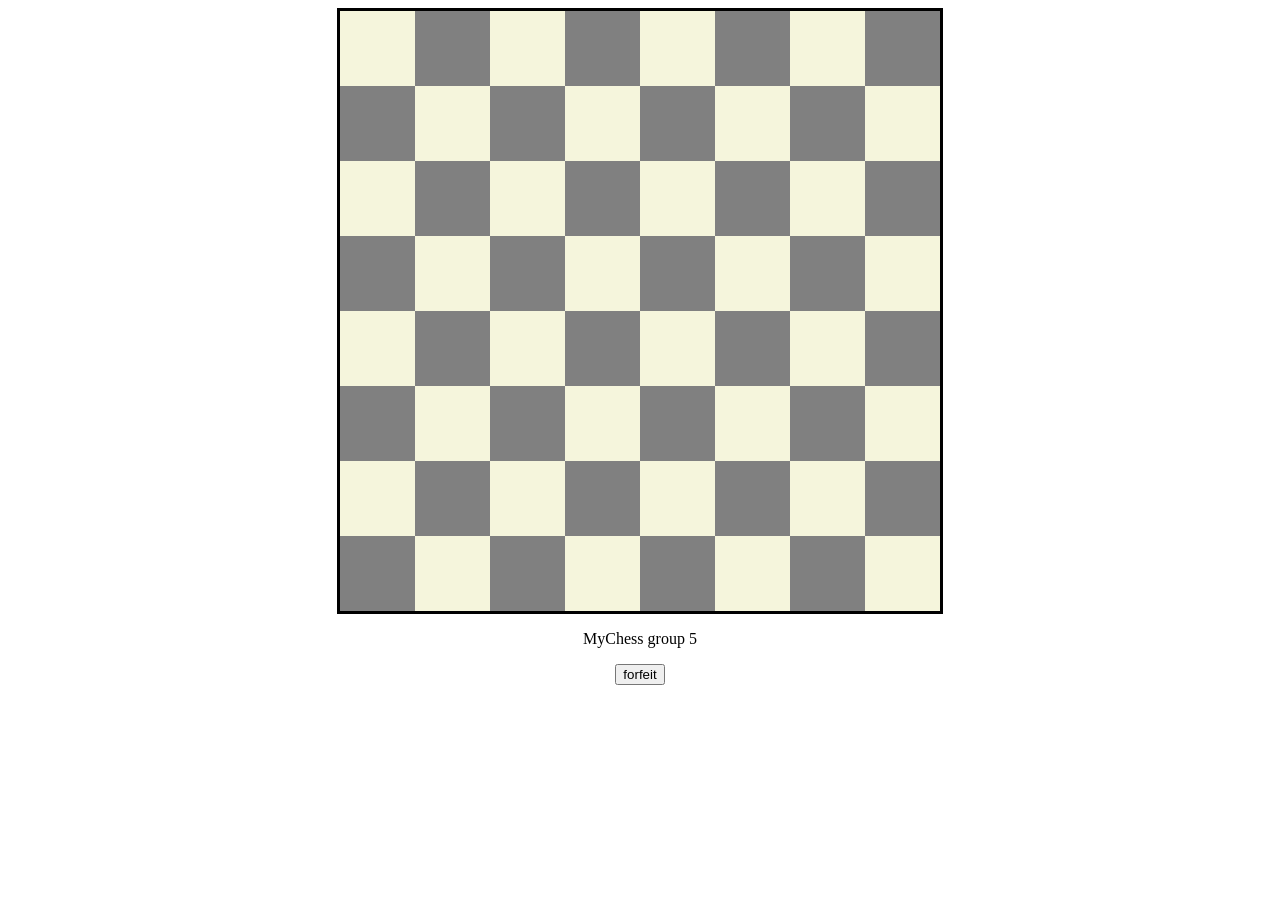
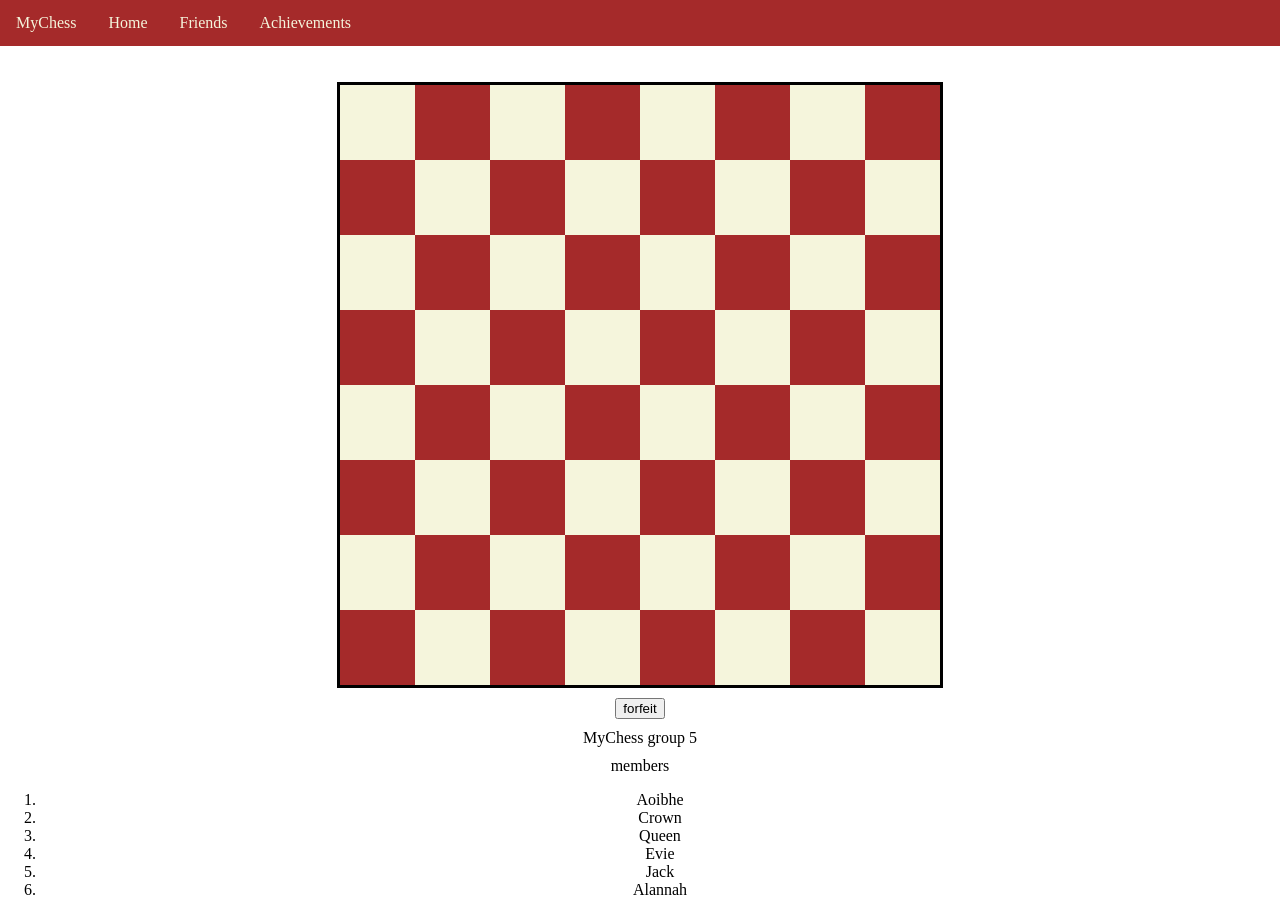
Before and after one commit to a-hegarty/CSC1046_Chess_Group_5, a plain HTML site: page MyChess/chess.html in a window 1280 px wide. Before the commit the page ends 800 px from the top, so only its background shows below. Drawn offline with Linux system fonts and the light colour scheme.

Commit message:
added sample ui to html and css files - AH

```diff
--- a/MyChess/chess.css
+++ b/MyChess/chess.css
@@ -1,10 +1,34 @@
-html,
-body {
-  text-align: center;
-}
-
 canvas {
     border: solid;
     margin: auto;
     display: block;
 }
+
+.chessboard {
+  color: black;
+}
+
+body {
+  margin: 0;
+  padding: 0;
+  text-align: center;
+}
+
+h2, p {
+  margin: 10px;
+}
+
+ul {
+  list-style-type: none;
+  margin: 0;
+  padding: 0;
+  background-color: brown;
+  display: flex;
+}
+
+ul li{
+  display: block;
+  color: beige;
+  padding: 14px 16px;
+  text-decoration: none;
+}
--- a/MyChess/chess.html
+++ b/MyChess/chess.html
@@ -4,14 +4,37 @@
     <link rel="Stylesheet" href="chess.css">
 </head>
 
+<header>
+    <ul id="header">
+        <li> MyChess </li>
+        <li> Home </li>
+        <li> Friends </li>
+        <li> Achievements </li>
+    </ul>
+</header>
+
 <body>
+    <br>
+    <br>
     <canvas height="600" width="600"></canvas>
     <!-- height and width attributs must be applied in the html element
      if they are applied in the css file the checkerboard gets stretched, which we dint want -->
 
     <p id="demo"></p>
-    <p>MyChess group 5</p>
 
     <button id="forfeit">forfeit</button>
     <script src="chess_Code.js"></script>
 </body>
+
+<footer>
+    <p>MyChess group 5</p>
+    <p>members</p>
+    <ol>
+        <li>Aoibhe</li>
+        <li>Crown</li>
+        <li>Queen</li>
+        <li>Evie</li>
+        <li>Jack</li>
+        <li>Alannah</li>
+    </ol>
+</footer>
--- a/MyChess/chess_Code.js
+++ b/MyChess/chess_Code.js
@@ -45,13 +45,17 @@ function checkerboard() {
                 WhiteSquare.draw(ctx);
             } else {
                 //ctx.fillStyle = "grey";
-                const BlackSquare = new Square_Button("grey");
+                const BlackSquare = new Square_Button("brown");
                 BlackSquare.set_Position(x, y);
                 BlackSquare.set_Size(square_Size, square_Size);
                 BlackSquare.draw(ctx);
             }
         }
     }
+}
+
+function chessboard(){
+    document.createElement("div").className = "chessboard";
 }
 
 //function gets the coordinates of the mouse cursor on the canvas element
@@ -152,6 +156,7 @@ class Pieces {
 function init(){
     checkerboard();
     forfeit();
+    chessboard();
 }
 
 init();
```
